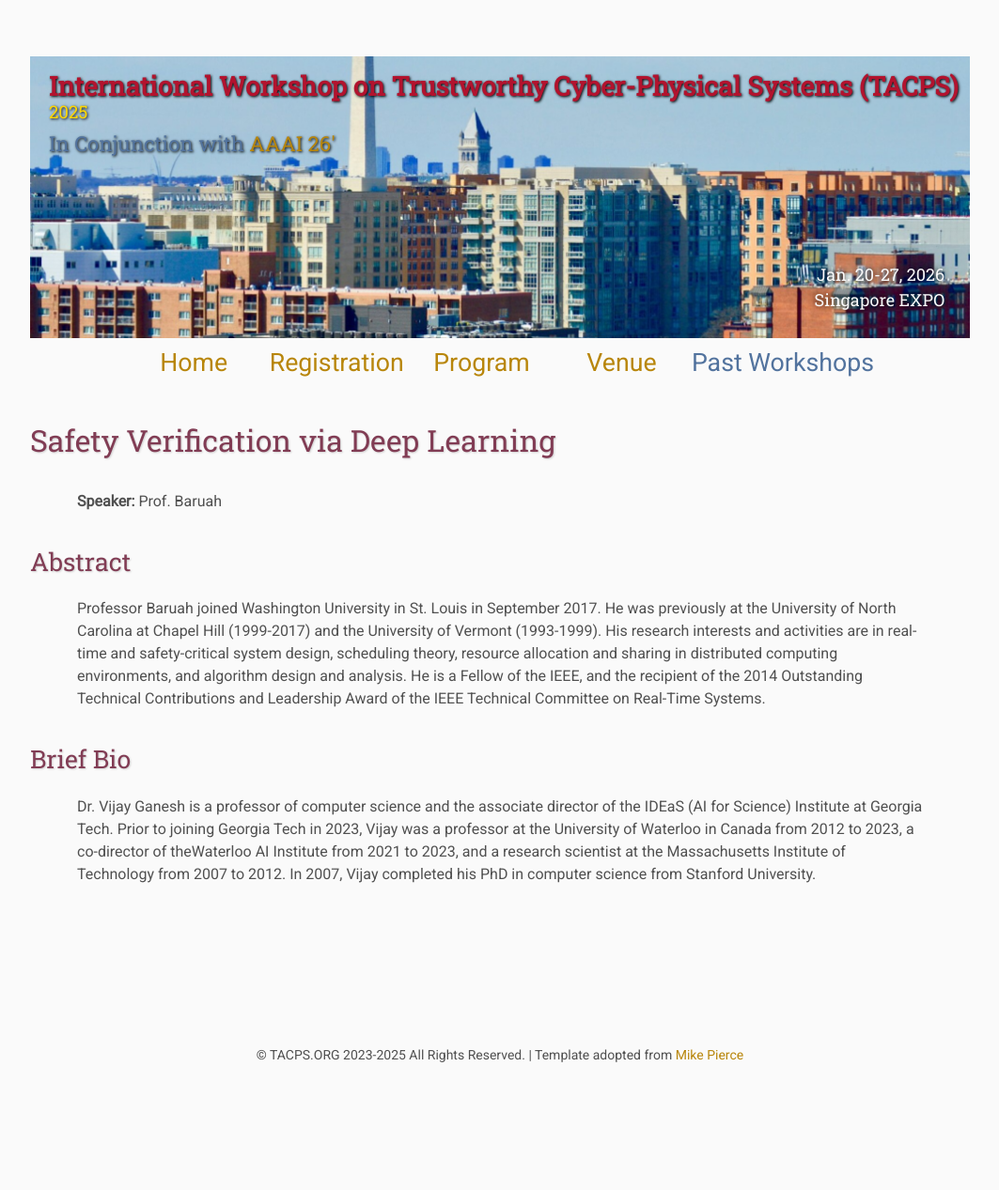
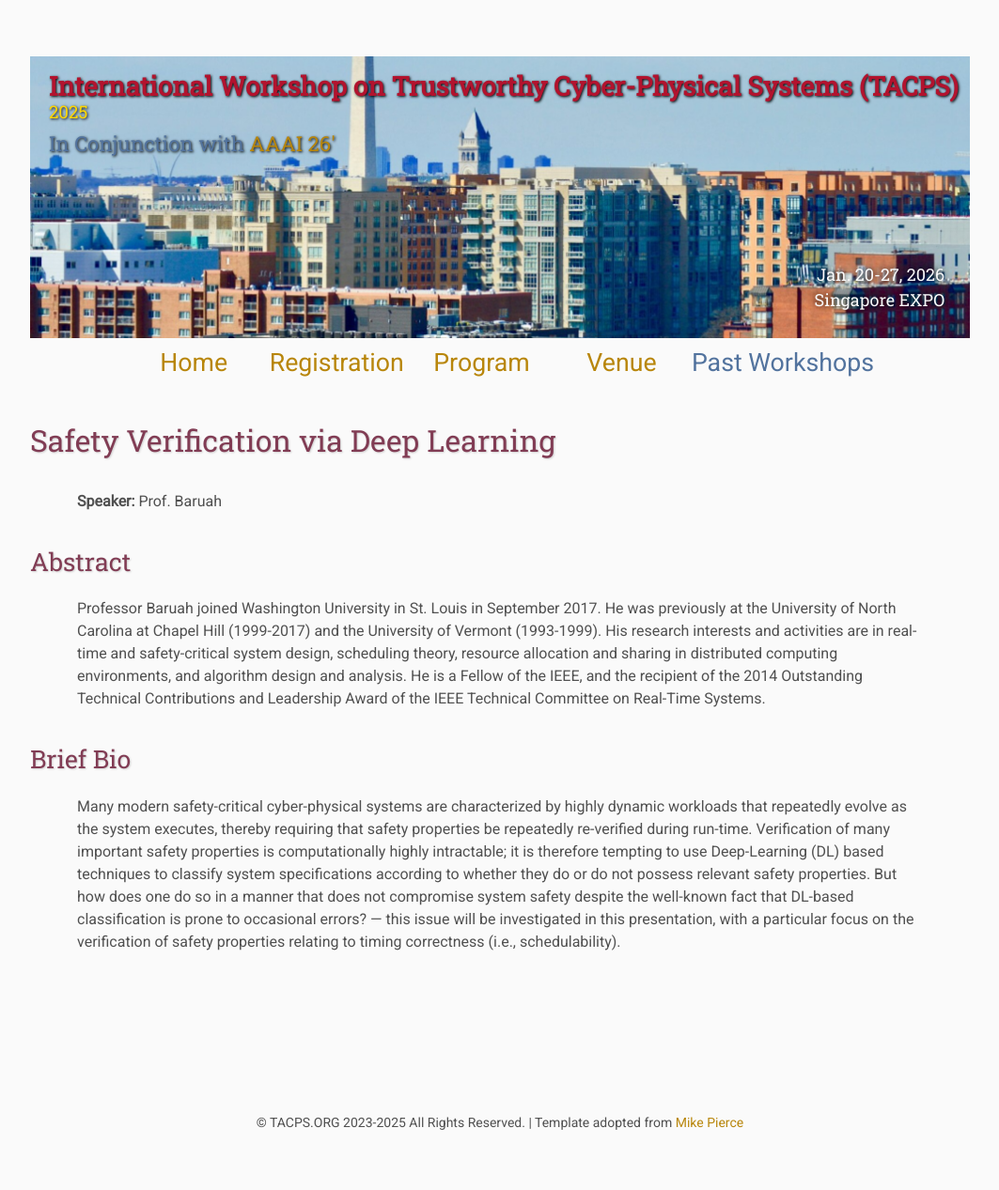
Before and after one commit to ITSEG-MQ/tacps, a Jekyll site: the page built from archive/2024-oct/talks/keynote.html, in a window 1280 px wide. Shown: the whole page at 94% size, without its empty margins (108-1171 px from the left). Built offline with Jekyll 4.4.1, drawn with Linux system fonts in a browser that asks for light colours; before the commit the page ends 1195 px from its top, so only the background shows below that.

Commit message:
Update keynote.html

```diff
--- a/archive/2024-oct/talks/keynote.html
+++ b/archive/2024-oct/talks/keynote.html
@@ -15,5 +15,5 @@ nav: archive
 
 <h3>Brief Bio</h3>
 <p>
-  Dr. Vijay Ganesh is a professor of computer science and the associate director of the IDEaS (AI for Science) Institute at Georgia Tech. Prior to joining Georgia Tech in 2023, Vijay was a professor at the University of Waterloo in Canada from 2012 to 2023, a co-director of theWaterloo AI Institute from 2021 to 2023, and a research scientist at the Massachusetts Institute of Technology from 2007 to 2012. In 2007, Vijay completed his PhD in computer science from Stanford University.
+  Many modern safety-critical cyber-physical systems are characterized by highly dynamic workloads that repeatedly evolve as the system executes, thereby requiring that safety properties be repeatedly re-verified during run-time. Verification of many important safety properties is computationally highly intractable; it is therefore tempting to use Deep-Learning (DL) based techniques to classify system specifications according to whether they do or do not possess relevant safety properties. But how does one do so in a manner that does not compromise system safety despite the well-known fact that DL-based classification is prone to occasional errors? — this issue will be investigated in this presentation, with a particular focus on the verification of safety properties relating to timing correctness (i.e., schedulability).
 </p>
```
